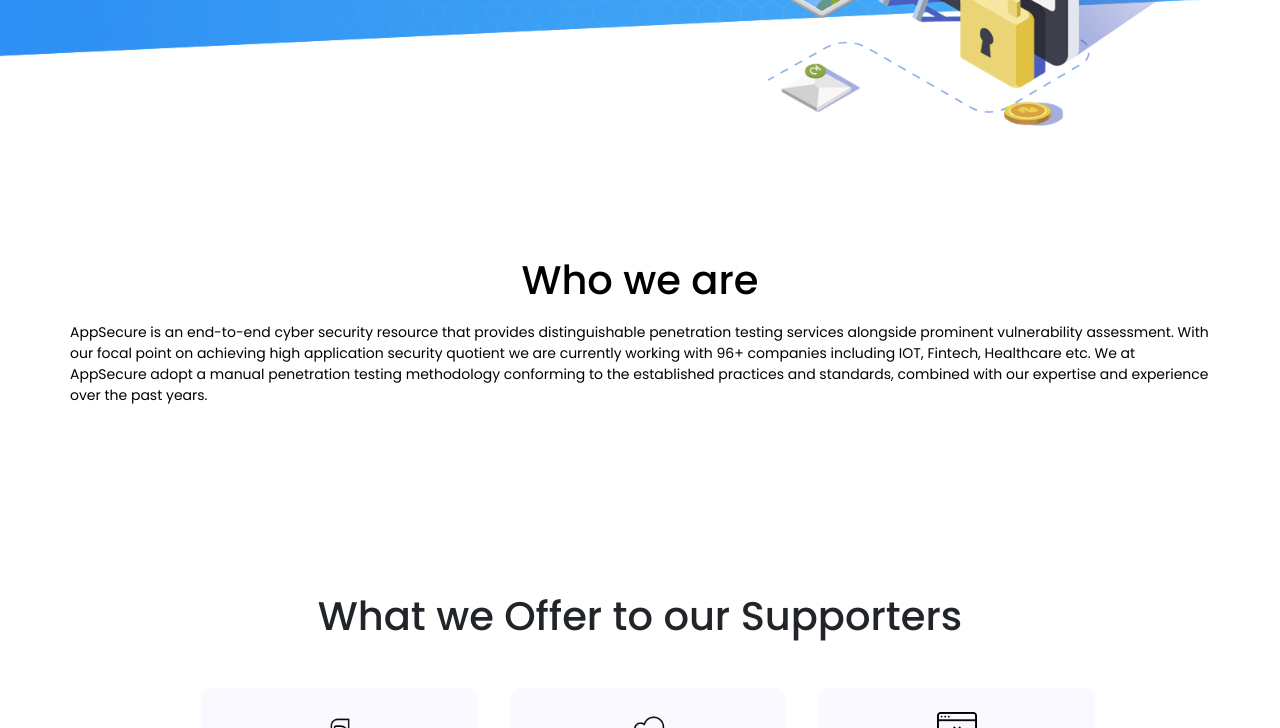
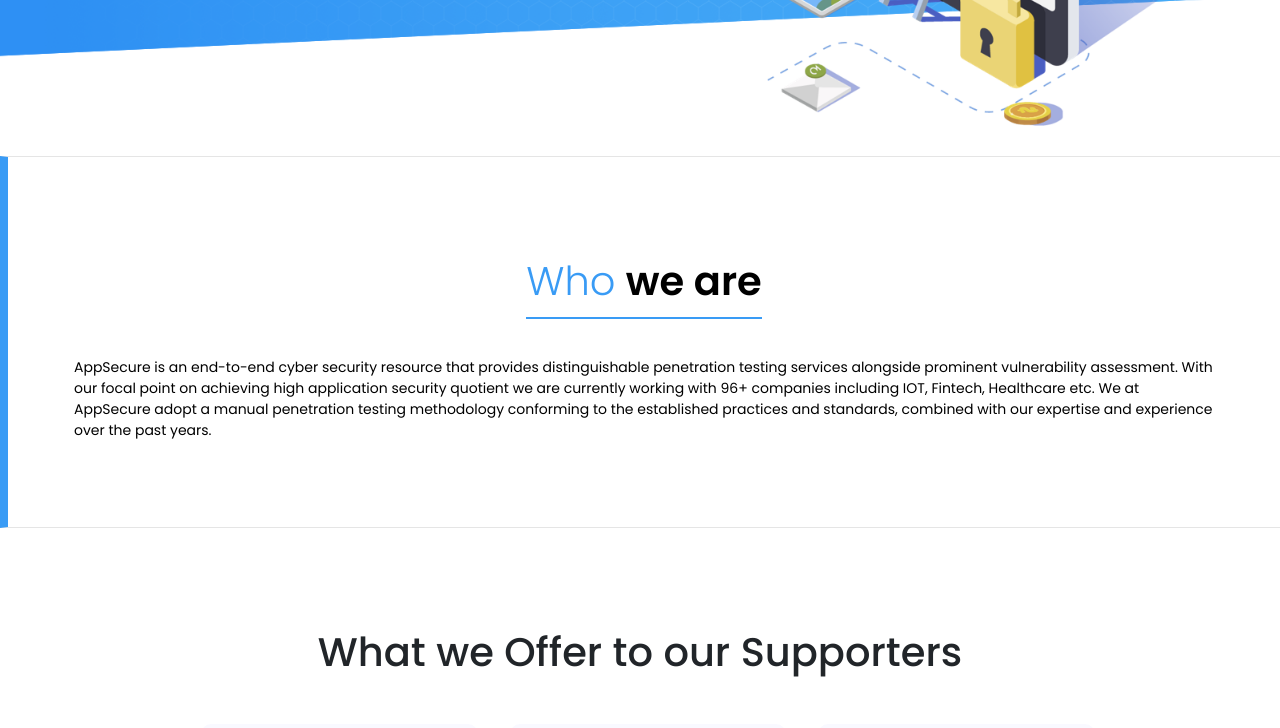
Before and after one commit to neelponkia/yoursecninja-dev, a plain HTML site: page index.html in a window 1280 px wide. Shown: the part 506-1234 px from the top of the page. Drawn offline with Linux system fonts and the light colour scheme.

Commit message:
Title Change

```diff
--- a/css/style.css
+++ b/css/style.css
@@ -456,14 +456,26 @@ body {
 	color: #777;
 }
 
+#who-we-are {
+	border-left: 8px solid #399BF5;
+    border-top: 1px solid #e5e5e5;
+    border-bottom: 1px solid #e5e5e5;
+}
+
 .who-we-are {
 	color: black;
 	justify-content:center !important;
+
+}
+
+.who-we-are h1 {
+	padding-bottom: 0.3em;
+    border-bottom: 2px solid #399BF5;
 }
 
 .who-we-content{
 	font-size: 14px;
-	padding-top: 10px;
+	padding-top: 30px;
 }
 
 .our-team {
--- a/index.html
+++ b/index.html
@@ -98,21 +98,20 @@
 	</section>
 	<!--Landing-section Ends Here-->
 
-
 	<section id="who-we-are" class="who-we-are new-section ">
 		<div class="container" >
 			<div class="row who-we-are">
-				<h1>Who we are</h1>
+				<h1><span style="color: #399BF5;font-weight: lighter;">Who</span> <span style="font-weight: bold;">we are</span></h1>
 				<p class="who-we-content">AppSecure is an end-to-end cyber security resource that provides distinguishable penetration testing services alongside prominent vulnerability assessment. With our focal point on achieving high application security quotient we are currently working with 96+ companies including IOT, Fintech, Healthcare etc. We at AppSecure adopt a manual penetration testing methodology conforming to the established practices and standards, combined with our expertise and experience over the past years.</p>
 			</div>
 		</div>
 	</section>
 
-
 	<!--Main-section Starts Here-->
 	<section id="services" class="main-section1 new-section">
 		<div class="container-fluid">
 			<h1 class="what-we-offer" align="center"> What we Offer to our Supporters</h1>
+
 			<div class="row service-row justify-content-center m-5">
 				<div id="service-box-1" class="col-lg-3 col-sm-3 service-box">
 					<div class="service-icon p-4">
```
